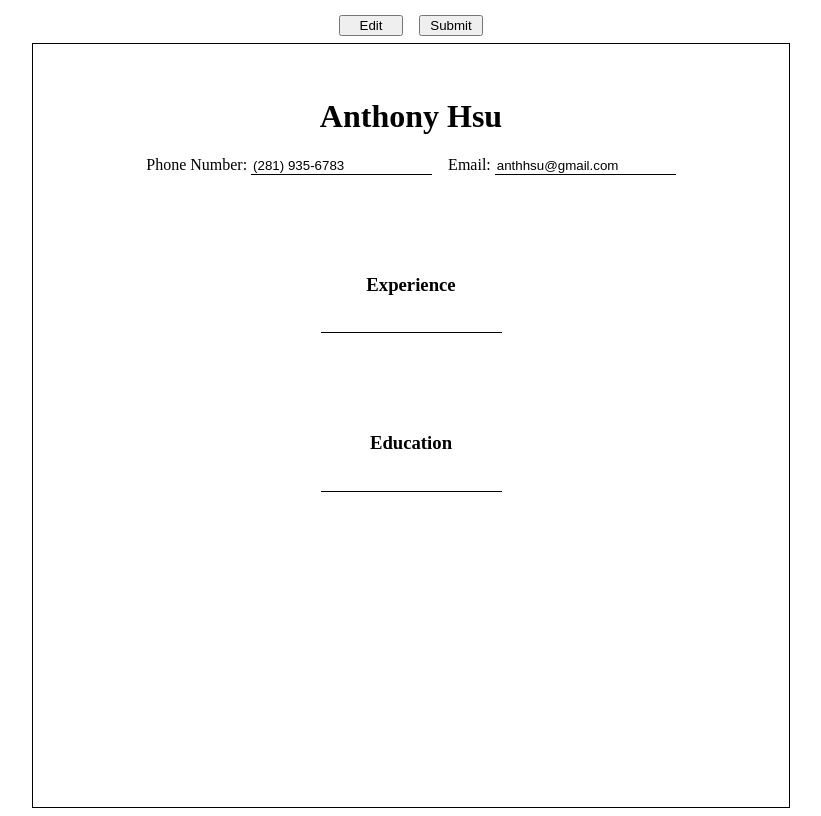
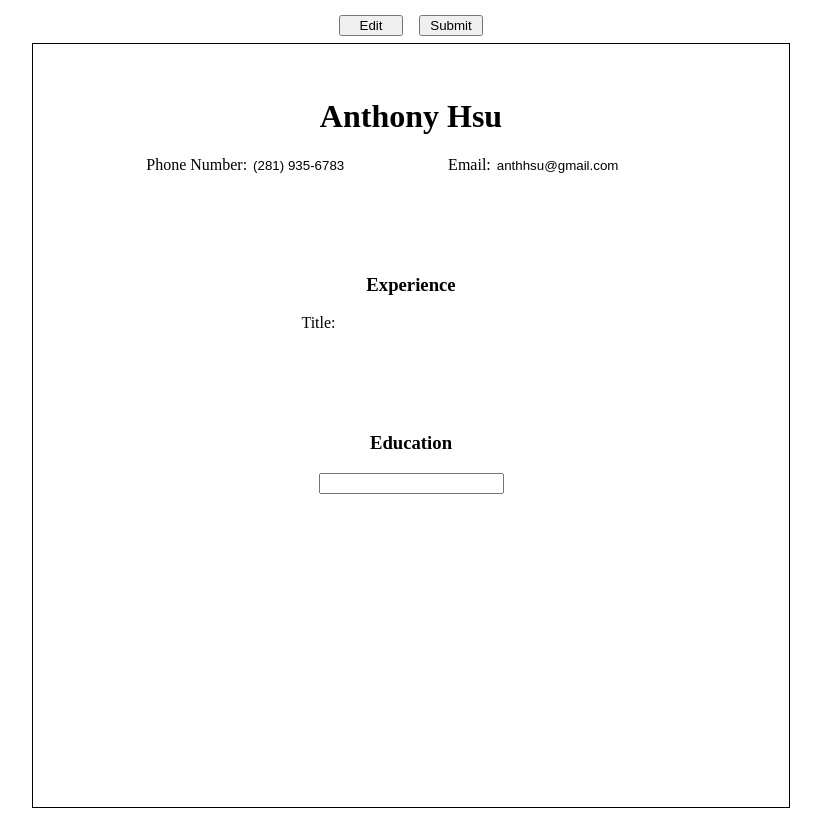
Before and after one commit to anthony-hsu/cv-builder, a React (Vite) app: page / in a window 1280 px wide. Shown: the whole page, without its empty margins (229-1050 px from the left). Built offline with nearby package versions, Linux system fonts and the light colour scheme.

Commit message:
Add edit and submit functionality with inputs

```diff
--- a/src/App.jsx
+++ b/src/App.jsx
@@ -4,16 +4,28 @@ import "./styles/App.css";
 
 class App extends Component {
   constructor(props) {
-    super(props);
+    super(props)
 
     this.state = {
-      editMode: false,
-    };
+       editMode: false,
+    }
+
+    this.setEditMode = this.setEditMode.bind();
   }
 
   btnEditClick = () => {
-    console.log(this);
-  };
+    this.setEditMode(true);
+  }
+
+  btnSubmitClick = () => {
+    this.setEditMode(false);
+  }
+
+  setEditMode = (editable) => {
+    this.setState({
+      editMode: editable,
+    })
+  }
 
   render() {
     return (
@@ -21,9 +33,11 @@ class App extends Component {
         <div className="form-container">
           <div className="buttons-container">
             <button onClick={() => this.btnEditClick()}>Edit</button>
-            <button>Submit</button>
+            <button onClick={() => this.btnSubmitClick()}>Submit</button>
           </div>
-          <CVForm className="cv-contents" />
+          <CVForm
+            className="cv-contents"
+            editMode={this.state.editMode}/>
         </div>
       </div>
     );
--- a/src/components/CVForm.jsx
+++ b/src/components/CVForm.jsx
@@ -11,13 +11,14 @@ class CVForm extends Component {
     };
   }
   render() {
+    const {className, editMode} = this.props;
     return (
-      <div className={this.props.className}>
-        <General />
-        <Experience />
-        <Education />
+      <div className={className}>
+        <General editMode={editMode} />
+        <Experience editMode={editMode} />
+        <Education editMode={editMode} />
       </div>
-    );
+    )
   }
 }
 
--- a/src/components/Education.jsx
+++ b/src/components/Education.jsx
@@ -2,6 +2,8 @@ import { Component } from "react";
 
 class Education extends Component {
   render() {
+    const {editMode} = this.props;
+    const mode = editMode ? "editMode" : "submittedMode";
     return (
       <>
         <form>
--- a/src/components/Experience.jsx
+++ b/src/components/Experience.jsx
@@ -1,12 +1,26 @@
 import { Component } from "react";
 
 class Experience extends Component {
+  constructor(props) {
+    super(props);
+
+    this.state = {};
+  }
   render() {
+    const { editMode } = this.props;
+    const mode = editMode ? "editMode" : "submittedMode";
     return (
       <>
         <form>
           <h3>Experience</h3>
-          <input type="text" />
+          <label>Title: </label>
+          <input
+            type="text"
+            // value={this.state.phone}
+            // onChange={this.onInputChange}
+            className={mode}
+            disabled={!editMode}
+          />
         </form>
       </>
     );
--- a/src/components/General.jsx
+++ b/src/components/General.jsx
@@ -10,7 +10,16 @@ class General extends Component {
       email: "anthhsu@gmail.com",
     };
   }
+
+  onInputChange = (e) => {
+    this.setState({
+      [e.target.name]: e.target.value,
+    });
+  };
+
   render() {
+    const { editMode } = this.props;
+    const mode = editMode ? "editMode" : "submittedMode";
     return (
       <>
         <form id="form-general">
@@ -20,11 +29,25 @@ class General extends Component {
           <div id="general-contact">
             <div>
               <label>Phone Number: </label>
-              <input type="text" value={this.state.phone} readOnly={true} />
+              <input
+                type="text"
+                name="phone"
+                value={this.state.phone}
+                onChange={this.onInputChange}
+                className={mode}
+                disabled={!editMode}
+              />
             </div>
             <div>
               <label>Email: </label>
-              <input type="text" value={this.state.email} readOnly={true} />
+              <input
+                type="text"
+                name="email"
+                value={this.state.email}
+                onChange={this.onInputChange}
+                className={mode}
+                disabled={!editMode}
+              />
             </div>
           </div>
         </form>
--- a/src/styles/App.css
+++ b/src/styles/App.css
@@ -43,12 +43,19 @@
   gap: 1rem;
 }
 
-input {
+.editMode:hover {
+  background-color: lightcyan;
+  border-radius: 2px;
+}
+
+.submittedMode {
+  border: none;
+  color: black;
+  background-color: white;
+  border-bottom: 1px solid white;
+}
+
+.editMode {
   border: none;
   border-bottom: 1px solid black;
 }
-
-input:hover {
-  background-color: lightcyan;
-  border-radius: 2px;
-}
```
